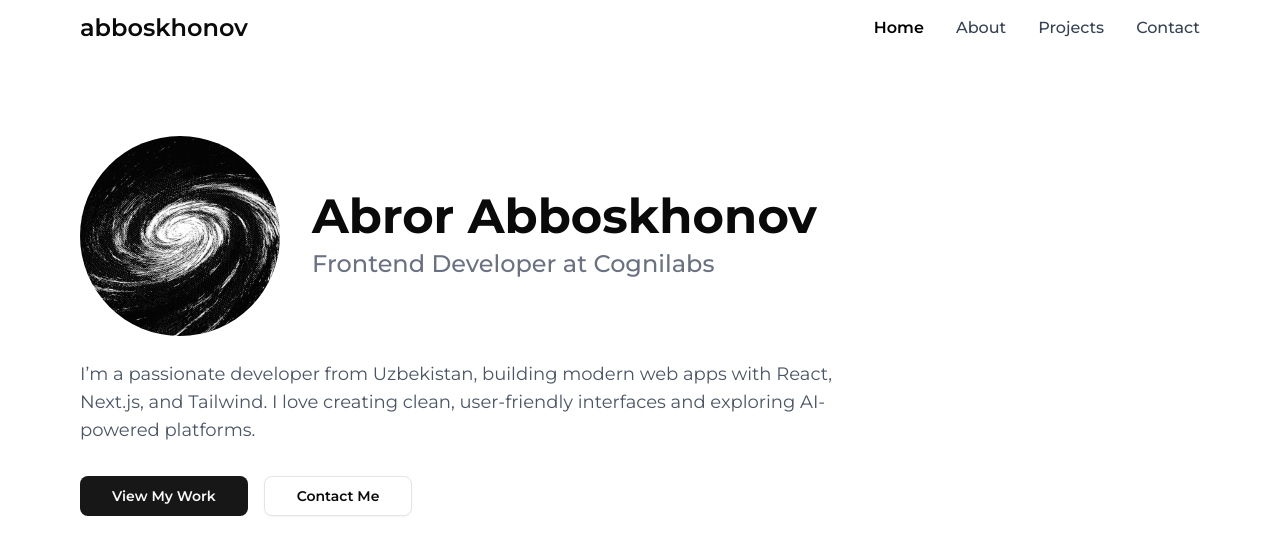
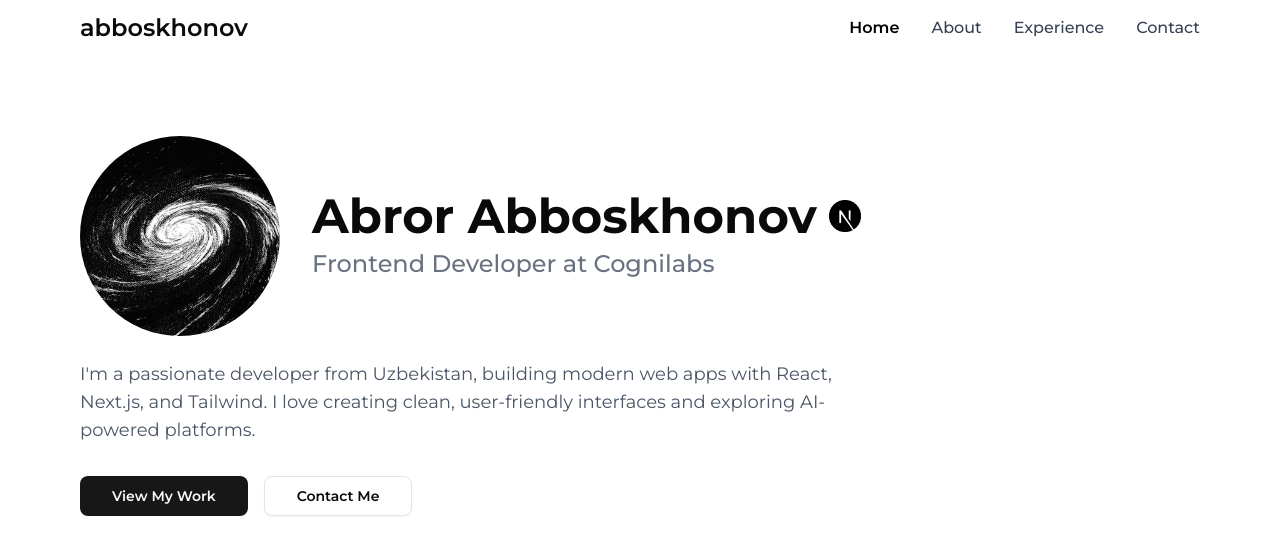
Before and after one commit to abboskhonov/abboskhonov-website, a Next.js app: page / in a window 1280 px wide. Shown: the top 554 px of the page. Built offline with nearby package versions, Linux system fonts and the light colour scheme.

Commit message:
more stuff

```diff
--- a/app/about/page.tsx
+++ b/app/about/page.tsx
@@ -12,33 +12,25 @@ const AboutPage = () => {
         {/* Bio */}
         <section className="text-lg text-black dark:text-gray-300 leading-relaxed">
           <h1 className="text-4xl md:text-5xl font-bold mb-6">
-            Who Am I
+            About Me
           </h1>
 
           <p className="mb-4">
-            I&apos;m a passionate full-stack developer from Uzbekistan who loves
-            building modern, responsive web applications. At just 15 years old,
-            I&apos;ve already gained professional experience as a frontend developer
-            at{" "}
-            <span className="font-semibold text-foreground">Cognilabs</span>.
+            I&apos;m a 16-year-old frontend developer from Uzbekistan, passionate about building modern, responsive web apps. I specialize in <span className="font-semibold text-foreground">React</span> and <span className="font-semibold text-foreground">Next.js</span>, focusing on clean code, performance, and user experience.
           </p>
 
           <p className="mb-4">
-            My journey in web development started with curiosity about how
-            websites work and grew into a passion for creating digital
-            experiences that solve real problems. I specialize in React and
-            Next.js, focusing on clean code, performance, and user experience.
+            My journey began with curiosity about how websites work, which quickly turned into a passion for creating digital experiences that solve real problems. I enjoy experimenting with new frameworks and technologies, and I&apos;m always learning.
           </p>
 
           <p>
-            Outside of coding, I explore AI, experiment with frameworks, and
-            stay curious about emerging technologies.
+            Beyond coding, I explore AI, stay updated on tech trends, and love turning ideas into interactive web experiences.
           </p>
         </section>
 
         {/* Skills */}
         <Skills />
-        <Experience />
+
       </main>
     </>
   );
--- /dev/null
+++ b/app/experience/page.tsx
@@ -0,0 +1,16 @@
+import Experience from '@/components/experience'
+import Navbar from '@/components/navbar'
+import React from 'react'
+
+const page = () => {
+  return (
+    <>
+    <Navbar />
+    <div className='mt-20'>
+    <Experience />
+    </div>
+    </>
+  )
+}
+
+export default page
--- a/app/layout.tsx
+++ b/app/layout.tsx
@@ -3,10 +3,11 @@ import { Montserrat } from "next/font/google";
 import "./globals.css";
 import { ThemeProvider } from "@/components/theme-provider";
 import QueryProvider from "@/components/query-provider";
+import { Analytics } from "@vercel/analytics/next";
 
 export const metadata: Metadata = {
-  title: "Abboskhonov Portfolio",
-  description: "Minimalist portfolio showcasing projects, skills, and experience of Abror Abboskhonov, a passionate full-stack developer.",
+  title: "abboskhonov",
+  description: "Passionately crafting web experiences",
   keywords: [
     "Abboskhonov",
     "Abror Abboskhonov",
@@ -92,6 +93,7 @@ export default function RootLayout({
         >
           <QueryProvider>
           {children}
+          <Analytics />
           </QueryProvider>
         </ThemeProvider>
       </body>
--- a/app/projects/page.tsx
+++ b/app/projects/page.tsx
@@ -1,3 +1,4 @@
+import ComingSoon from '@/components/comingSoon'
 import Navbar from '@/components/navbar'
 import React from 'react'
 
@@ -6,7 +7,7 @@ const page = () => {
   <>
   <Navbar />
 
-   <h1>Coming soon...</h1>
+   <ComingSoon />
   </>
   )
 }
--- /dev/null
+++ b/components/comingSoon.tsx
@@ -0,0 +1,22 @@
+import React from "react";
+import { Button } from "@/components/ui/button";
+
+const ComingSoon = () => {
+  return (
+    <div className="flex flex-col items-center justify-center min-h-screen bg-white text-black dark:bg-black dark:text-white px-6">
+      <h1 className="text-5xl font-bold mb-4">Coming Soon</h1>
+      <p className="text-lg mb-6 text-center max-w-md">
+        We&apos;re preparing something special. Stay tuned!
+      </p>
+      <Button
+        variant="outline"
+        className="border-black text-black hover:bg-black hover:text-white dark:border-white dark:text-white dark:hover:bg-white dark:hover:text-black"
+
+      >
+        Refresh
+      </Button>
+    </div>
+  );
+};
+
+export default ComingSoon;
--- a/components/hero.tsx
+++ b/components/hero.tsx
@@ -1,15 +1,41 @@
-import React from "react";
+"use client";
+import React, { useState, useEffect, useRef } from "react";
 import Image from "next/image";
 import Pfp from "@/public/pfp.jpg";
 import { Button } from "@/components/ui/button"; // shadcn button
 import Link from "next/link";
+import NextjsLogo from "@/public/nextjs-logo.png";
 
 const Hero = () => {
+  const [isVisible, setIsVisible] = useState(false);
+  const sectionRef = useRef<HTMLDivElement>(null);
+
+  useEffect(() => {
+    const observer = new IntersectionObserver(
+      ([entry]) => {
+        if (entry.isIntersecting) {
+          setIsVisible(true);
+        }
+      },
+      { threshold: 0.15 }
+    );
+
+    if (sectionRef.current) {
+      observer.observe(sectionRef.current);
+    }
+
+    return () => observer.disconnect();
+  }, []);
+
   return (
-    <div className="min-h-8xl max-w-6xl mx-auto mt-20 px-4">
+    <div ref={sectionRef} className="min-h-8xl max-w-6xl mx-auto mt-20 px-4">
       {/* Top row: Image + Name/Role */}
       <div className="flex flex-col items-center md:flex-row gap-8 md:items-center text-center md:text-left">
-        <section>
+        <section
+          className={`transition-all duration-700 ease-out ${
+            isVisible ? "opacity-100 translate-y-0" : "opacity-0 translate-y-8"
+          }`}
+        >
           <Image
             src={Pfp}
             width={200}
@@ -18,32 +44,53 @@ const Hero = () => {
             alt="pfp"
           />
         </section>
+      <section
+  className={`transition-all duration-700 ease-out ${
+    isVisible ? "opacity-100 translate-y-0" : "opacity-0 translate-y-8"
+  }`}
+  style={{ transitionDelay: "200ms" }}
+>
+  <h1 className="text-4xl md:text-5xl font-bold flex items-center justify-center md:justify-start gap-3">
+    Abror Abboskhonov
+    <Image
+      src={NextjsLogo}
+      alt="Next.js"
+      width={32}
+      height={32}
+      className="inline-block"
+    />
+  </h1>
+  <p className="text-xl md:text-2xl text-gray-500 mt-2 font-medium">
+    Frontend Developer at Cognilabs
+  </p>
+</section>
 
-        <section>
-          <h1 className="text-4xl md:text-5xl font-bold">
-            Abror Abboskhonov
-          </h1>
-          <p className="text-xl md:text-2xl text-gray-500 mt-2 font-medium">
-            Frontend Developer at Cognilabs
-          </p>
-        </section>
       </div>
 
       {/* Bio */}
-      <section className="mt-6 max-w-3xl mx-auto md:mx-0 text-center md:text-left">
+      <section
+        className={`mt-6 max-w-3xl mx-auto md:mx-0 text-center md:text-left transition-all duration-700 ease-out ${
+          isVisible ? "opacity-100 translate-y-0" : "opacity-0 translate-y-8"
+        }`}
+        style={{ transitionDelay: "400ms" }}
+      >
         <p className="text-base md:text-lg text-gray-600 dark:text-gray-300">
-          I’m a passionate developer from Uzbekistan, building modern web apps
+          I'm a passionate developer from Uzbekistan, building modern web apps
           with React, Next.js, and Tailwind. I love creating clean,
           user-friendly interfaces and exploring AI-powered platforms.
         </p>
       </section>
 
       {/* CTA buttons */}
-      <div className="mt-8 flex flex-col sm:flex-row gap-4 text-center md:text-left">
+      <div
+        className={`mt-8 flex flex-col sm:flex-row gap-4 text-center md:text-left transition-all duration-700 ease-out ${
+          isVisible ? "opacity-100 translate-y-0" : "opacity-0 translate-y-8"
+        }`}
+        style={{ transitionDelay: "600ms" }}
+      >
         <Button asChild variant="default" size="lg" className="px-8 font-semibold">
           <Link href="/projects">View My Work</Link>
         </Button>
-
         <Button asChild variant="outline" size="lg" className="px-8 font-semibold">
           <Link href="/contact">Contact Me</Link>
         </Button>
--- a/components/navbar.tsx
+++ b/components/navbar.tsx
@@ -9,7 +9,8 @@ const links = [
   { name: "Home", href: "/" },
   { name: "About", href: "/about" },
   // { name: "Resume", href: "/resume" },
-  { name: "Projects", href: "/projects" },
+  // { name: "Projects", href: "/projects" },
+  { name: "Experience", href: "/experience"},
   { name: "Contact", href: "/contact" },
 ];
 
--- a/package.json
+++ b/package.json
@@ -12,6 +12,7 @@
     "@heroui/button": "^2.2.24",
     "@radix-ui/react-slot": "^1.2.3",
     "@tanstack/react-query": "^5.85.6",
+    "@vercel/analytics": "^1.5.0",
     "axios": "^1.11.0",
     "class-variance-authority": "^0.7.1",
     "clsx": "^2.1.1",
```
Also changed, not shown: public/nextjs-logo.png (added), 1 other file (tests, documents, lock files or other folders).
